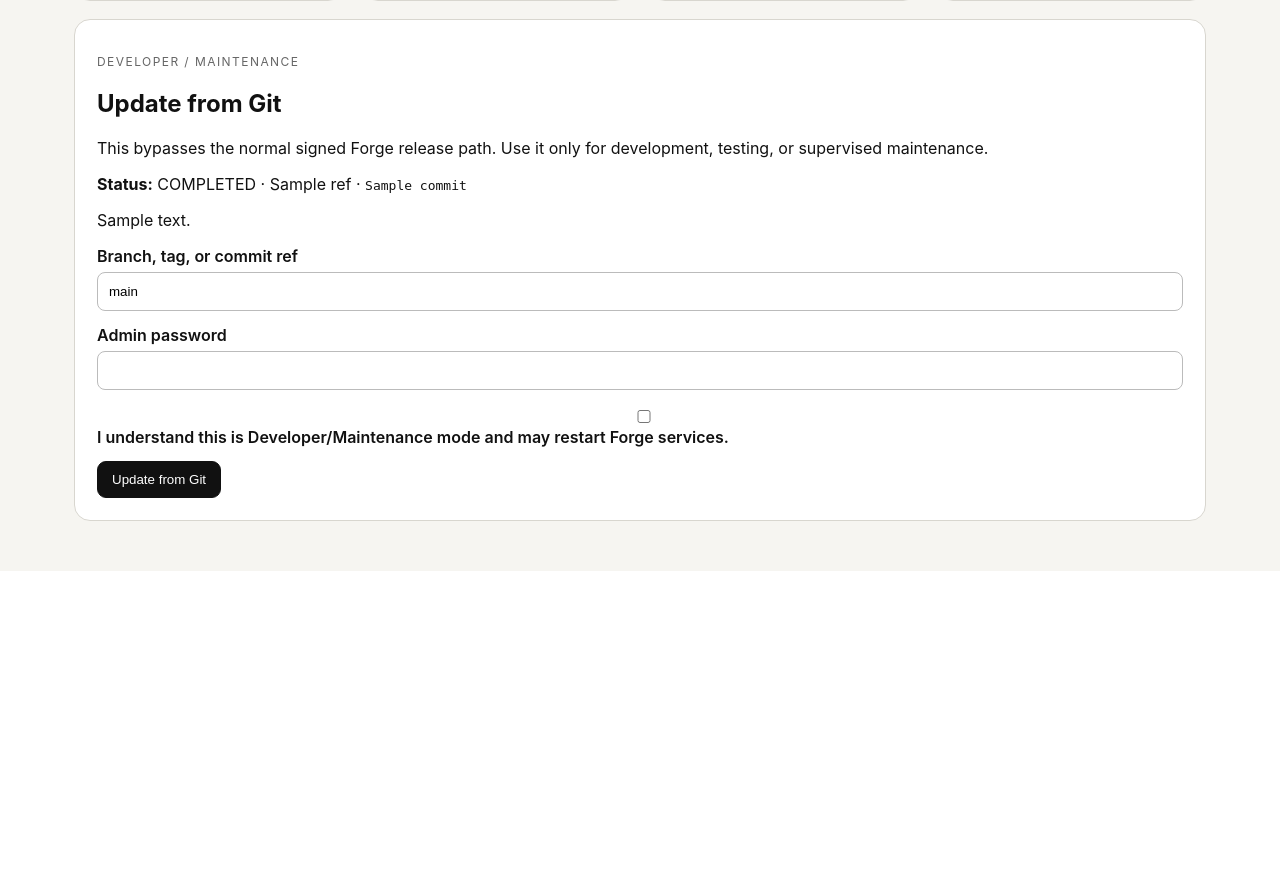
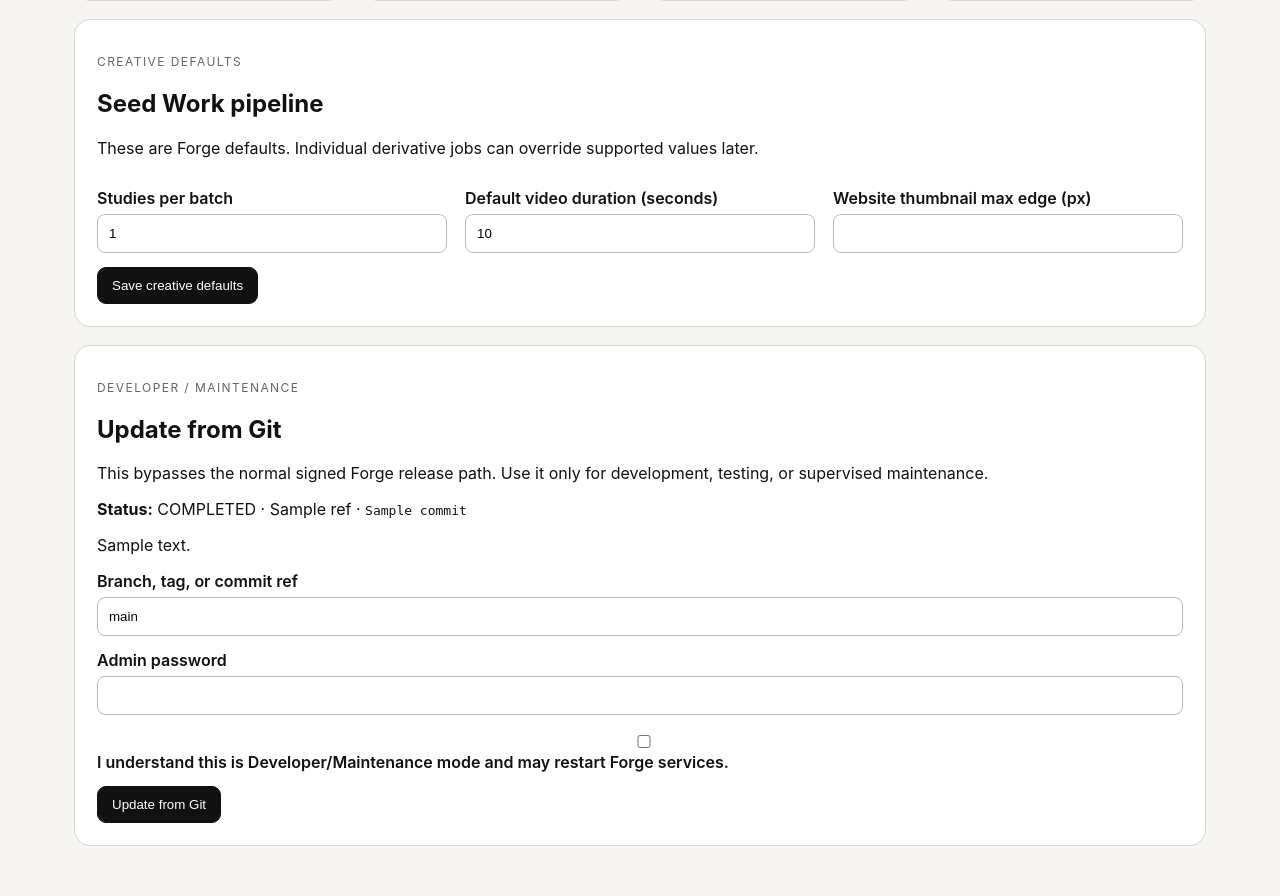
Before and after one commit to gregpaynter/ooc-forge, a Flask app: template forge/templates/system.html in a window 1280 px wide. Shown: the part 541-1437 px from the top of the page. Before the commit the page ends 1112 px from the top, so only its background shows below. Run offline with Flask 3, Linux system fonts and the light colour scheme; the template is opened without the code that fills it: most values are stand-ins (such as "Sample title", 1, 10 or a date in 2020); parts of the project's set-up code (start-up, migrations or seed data) failed here and were passed over; some libraries are stand-ins or nearby versions.

Commit message:
Add creative defaults to Forge settings

```diff
--- a/forge/templates/system.html
+++ b/forge/templates/system.html
@@ -14,6 +14,19 @@
   <article class="panel"><h2>Capabilities</h2><pre>{{ capabilities|tojson(indent=2) }}</pre></article>
 </section>
 <section class="panel">
+  <p class="eyebrow">Creative defaults</p>
+  <h2>Seed Work pipeline</h2>
+  <p>These are Forge defaults. Individual derivative jobs can override supported values later.</p>
+  <form method="post" action="{{ url_for('creative_settings') }}">
+    <div class="grid">
+      <label>Studies per batch<input name="candidate_count" type="number" min="1" max="12" value="{{ creative_defaults.candidate_count }}" required></label>
+      <label>Default video duration (seconds)<input name="video_duration" type="number" min="1" max="600" value="{{ creative_defaults.video_duration }}" required></label>
+      <label>Website thumbnail max edge (px)<input name="thumbnail_max_edge" type="number" min="128" max="2048" value="{{ creative_defaults.thumbnail_max_edge }}" required></label>
+    </div>
+    <button>Save creative defaults</button>
+  </form>
+</section>
+<section class="panel">
   <p class="eyebrow">Developer / Maintenance</p>
   <h2>Update from Git</h2>
   <p>This bypasses the normal signed Forge release path. Use it only for development, testing, or supervised maintenance.</p>
```
